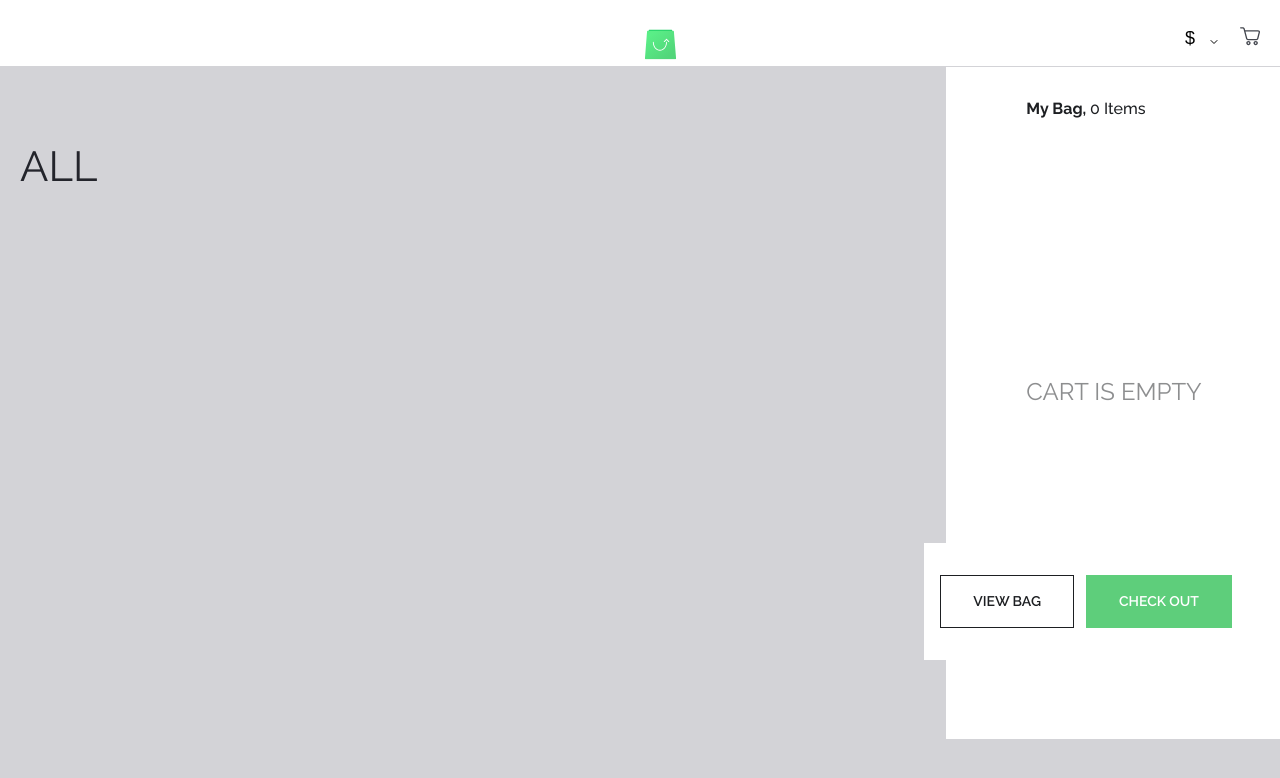
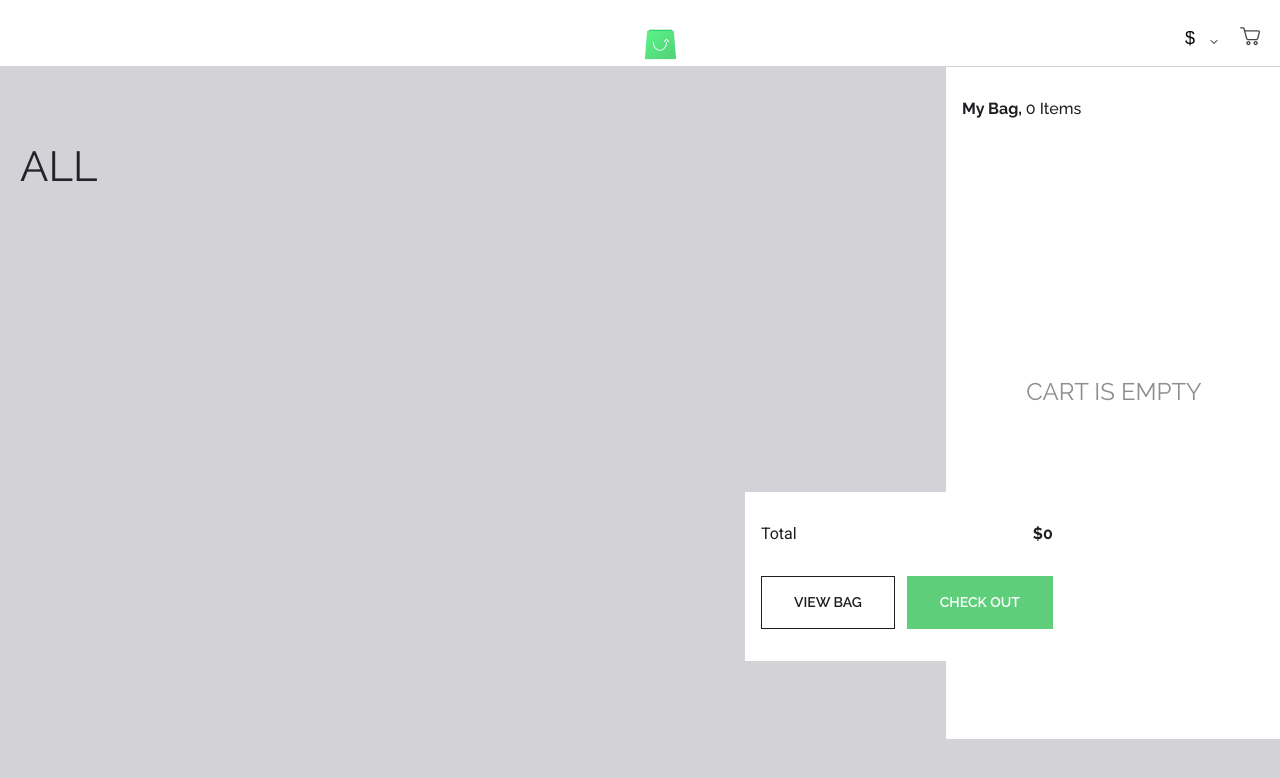
Before and after one commit to Neg4t1ve/Osadchii-Andreii-scandiTest, a React (Create React App) app: page / in a window 1280 px wide. Both pictures are taken after a click on the button 1250 px from the left and 37 px from the top of the page. Shown: the top 778 px of the page. Built offline with nearby package versions, Linux system fonts and the light colour scheme.

Commit message:
fix styling

```diff
--- a/src/components/Cart/product.module.scss
+++ b/src/components/Cart/product.module.scss
@@ -91,7 +91,6 @@
   display: flex;
   flex-direction: row;
   justify-content: space-between;
-  margin-bottom: 2.5rem;
   .miniAttributesContainer {
     display: flex;
     flex-direction: column;
--- a/src/components/MiniCart/MiniCart.jsx
+++ b/src/components/MiniCart/MiniCart.jsx
@@ -66,10 +66,10 @@ class MiniCart extends Component {
 
         {this.state.visibility > 0 && (
           <div className={styles.basket}>
-            <div className={styles.basketContainer}>
             <p className={styles.title}>
               My Bag, <span>{this.props.quantity} items</span>
             </p>
+            <div className={styles.basketContainer}>
               {this.props.quantity === 0 && (
                 <p className={styles.placeholder}>Cart is empty</p>
               )}
@@ -96,6 +96,7 @@ class MiniCart extends Component {
                     );
                   })}
               </div>
+              <div className={styles.footer}>
                 <div className={styles.total}>
                   <p>Total</p>
                   <span>
@@ -121,6 +122,7 @@ class MiniCart extends Component {
                 </div>
               </div>
             </div>
+          </div>
         )}
       </div>
     );
--- a/src/components/MiniCart/minicart.module.scss
+++ b/src/components/MiniCart/minicart.module.scss
@@ -43,9 +43,6 @@
     height: 42rem;
     overflow: auto;
     padding: 2rem 1rem;
-    .basketContainer {
-      display: flex;
-      flex-direction: column;
     .title {
       align-self: flex-start;
       margin-bottom: 2rem;
@@ -55,14 +52,15 @@
         font-weight: 500;
       }
     }
-      .total {
+    .basketContainer {
       display: flex;
-        flex-direction: row;
-        justify-content: space-between;
-        margin-bottom: 5.5rem;
-        @include font($Roboto, 500);
-        span {
-          font-weight: 700;
+      flex-direction: column;
+
+      .products {
+        display: flex;
+        flex-direction: column;
+        gap: 2.5rem;
+        margin-bottom: 8.9rem;
       }
     }
     .placeholder {
@@ -71,16 +69,14 @@
       text-transform: uppercase;
       opacity: 0.5;
     }
-    }
-    &::-webkit-scrollbar {
-      width: 0;
-      opacity: 0;
-    }
+
+    .footer {
+      position: fixed;
+      bottom: 17.4%;
+      right: 16.5%;
+      padding: 2rem 1rem;
+      background-color: #fff;
       .buttonsContainer {
-      position: fixed;
-      padding: 2rem 1rem;
-      bottom: 17.44%;
-      right: 2.5%;
         display: flex;
         flex-direction: row;
         justify-content: center;
@@ -103,6 +99,21 @@
           padding: 1.0625rem 2.0625rem;
         }
       }
+      .total {
+        display: flex;
+        flex-direction: row;
+        justify-content: space-between;
+        margin-bottom: 2rem;
+        @include font($Roboto, 500);
+        span {
+          @include font($Raleway, 700);
+        }
+      }
+    }
+    &::-webkit-scrollbar {
+      width: 0;
+      opacity: 0;
+    }
   }
 }
 
```
Lines whose indentation alone changed are shown as unchanged.
